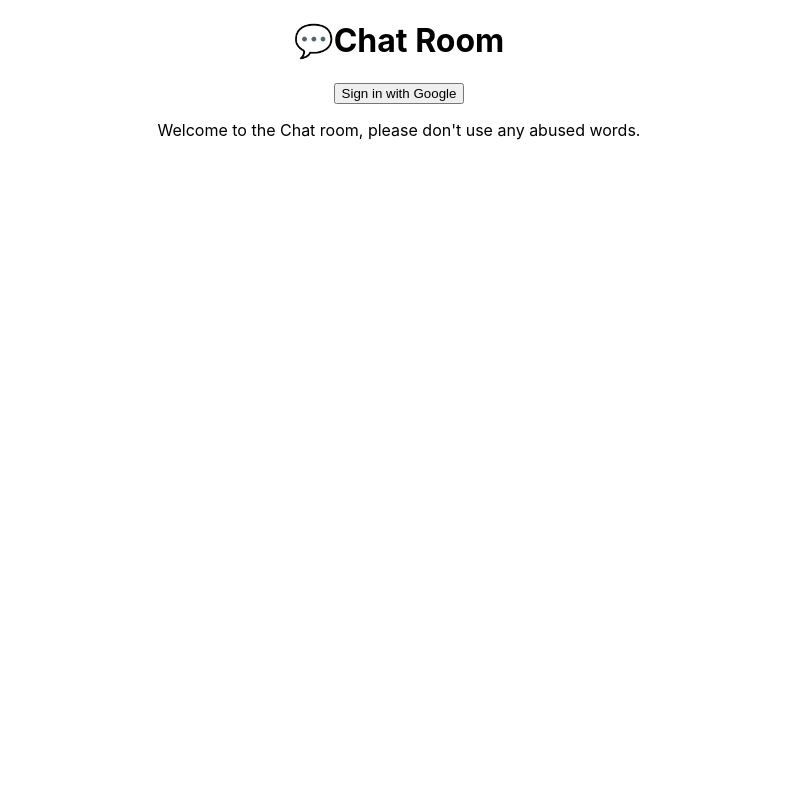
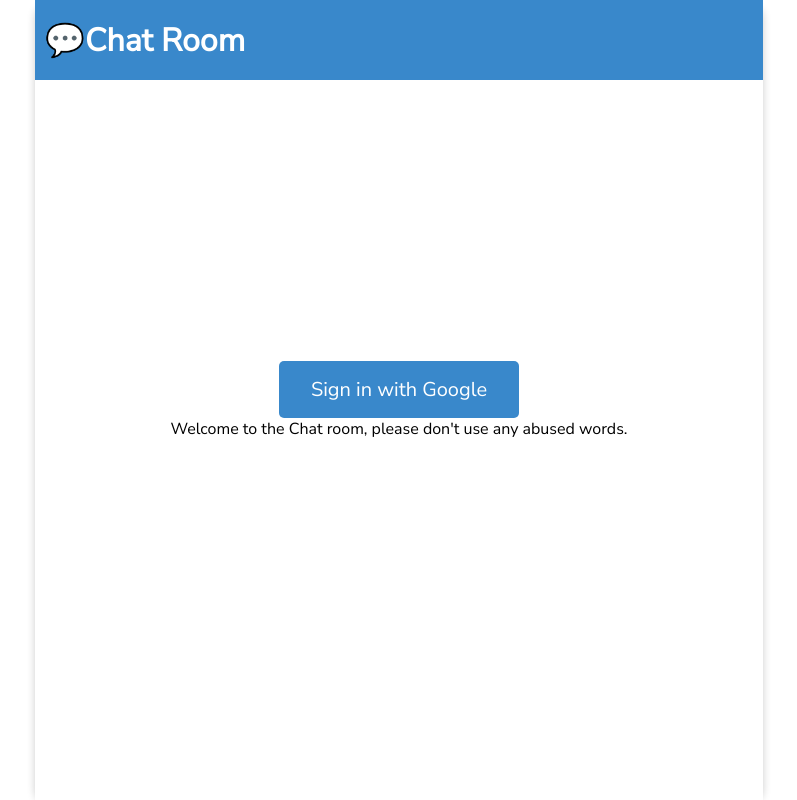
Before and after one commit to Aaron-Lin-74/chatroom-project, a React (Create React App) app: page / in a window 1280 px wide. Shown: the whole page, without its empty margins (241-1038 px from the left). Built offline with nearby package versions, Linux system fonts and the light colour scheme; no server answers.

Commit message:
Add the basic style to the app

```diff
--- a/src/App.css
+++ b/src/App.css
@@ -1,38 +1,196 @@
+*,
+*::before,
+*::after {
+  box-sizing: border-box;
+  margin: 0;
+  padding: 0;
+  font-family: 'Nunito Sans', sans-serif;
+}
+body {
+  background-color: #fff;
+}
+
 .App {
   text-align: center;
+  max-width: 728px;
+  margin: 0 auto;
+  box-shadow: 0 4px 8px 0 rgba(0, 0, 0, 0.2);
+  border-radius: 15px;
 }
 
-.App-logo {
-  height: 40vmin;
-  pointer-events: none;
+.App header {
+  background-color: #3988cb;
+  height: 10vh;
+  min-height: 50px;
+  color: white;
+  position: fixed;
+  width: 100%;
+  max-width: 728px;
+  top: 0;
+  display: flex;
+  align-items: center;
+  justify-content: space-between;
+  z-index: 99;
+  padding: 10px;
+  box-sizing: border-box;
 }
 
-@media (prefers-reduced-motion: no-preference) {
-  .App-logo {
-    animation: App-logo-spin infinite 20s linear;
-  }
+.App section {
+  display: flex;
+  flex-direction: column;
+  justify-content: center;
+  min-height: 100vh;
+  background-color: #fff;
 }
 
-.App-header {
-  background-color: #282c34;
-  min-height: 100vh;
+main {
+  padding: 10px 0;
+  height: 80vh;
+  margin: 10vh 0 10vh;
+  overflow-y: auto;
+  /* overflow-x: hidden; */
   display: flex;
   flex-direction: column;
-  align-items: center;
-  justify-content: center;
-  font-size: calc(10px + 2vmin);
-  color: white;
 }
 
-.App-link {
-  color: #61dafb;
+/* main::-webkit-scrollbar {
+  width: 0.25rem;
 }
 
-@keyframes App-logo-spin {
-  from {
-    transform: rotate(0deg);
-  }
-  to {
-    transform: rotate(360deg);
-  }
+main::-webkit-scrollbar-track {
+  background: #1e1e24;
 }
+
+main::-webkit-scrollbar-thumb {
+  background: #6649b8;
+} */
+
+form {
+  height: 10vh;
+  position: fixed;
+  bottom: 0;
+  background-color: #3988cb;
+  width: 100%;
+  max-width: 728px;
+  display: flex;
+  font-size: 1.5rem;
+}
+
+form button {
+  width: 20%;
+  background-color: rgb(56, 56, 143);
+}
+
+input {
+  line-height: 1.5;
+  width: 100%;
+  font-size: 1.5rem;
+  background: rgb(58, 58, 58);
+  color: white;
+  outline: none;
+  border: none;
+  padding: 0 10px;
+}
+
+button {
+  background-color: #282c34; /* Green */
+  border: none;
+  color: white;
+  padding: 15px 32px;
+  text-align: center;
+  text-decoration: none;
+  display: inline-block;
+  cursor: pointer;
+  font-size: 1.25rem;
+}
+
+button:disabled {
+  opacity: 0.5;
+  cursor: not-allowed;
+}
+
+.sign-in {
+  color: #fff;
+  background: #3988cb;
+  max-width: 400px;
+  margin: 0 auto;
+  border-radius: 5px;
+}
+
+.sign-out {
+  background-color: #3988cb;
+}
+ul,
+li {
+  text-align: left;
+  list-style: none;
+}
+
+p.messageText {
+  max-width: 500px;
+  margin-bottom: 12px;
+  line-height: 24px;
+  padding: 10px 20px;
+  border-radius: 25px;
+  position: relative;
+  color: white;
+  text-align: center;
+  word-wrap: break-word;
+  word-break: break-all;
+  text-align: left;
+}
+
+.message {
+  display: flex;
+  align-items: center;
+}
+
+.sent {
+  flex-direction: row-reverse;
+}
+
+.sent .messageText {
+  color: white;
+  background: #0b93f6;
+  align-self: flex-end;
+}
+.received .messageText {
+  background: #e5e5ea;
+  color: black;
+}
+
+.profilePhoto {
+  width: 40px;
+  height: 40px;
+  border-radius: 50%;
+  margin: 2px 5px;
+}
+
+.messagePhoto {
+  max-width: 200px;
+  max-height: 200px;
+  border-radius: 5px;
+  margin: 0px 5px 12px;
+  object-fit: contain;
+}
+
+.timeStamp {
+  text-align: center;
+  font-size: 0.8rem;
+}
+
+.user-info {
+  display: flex;
+  align-items: center;
+}
+
+#mediaCapture {
+  display: none;
+}
+
+#submitImage {
+  font-size: 3rem;
+  display: flex;
+  justify-content: center;
+  align-items: center;
+}
```
Also changed, not shown: public/images/default_female_profile.jpg (added), public/images/default_profile.jpg (added).
